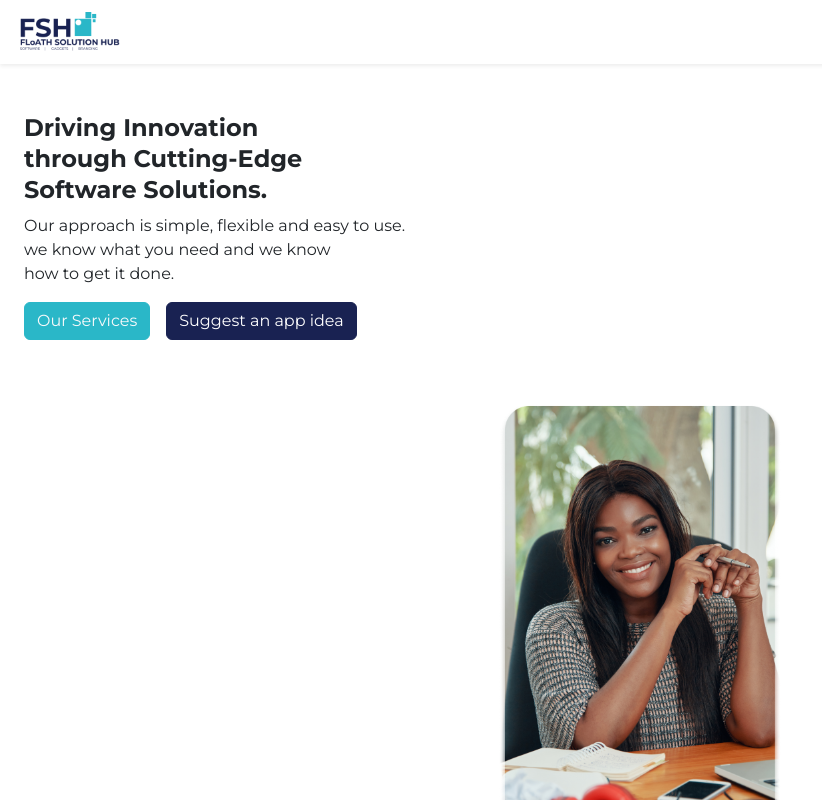
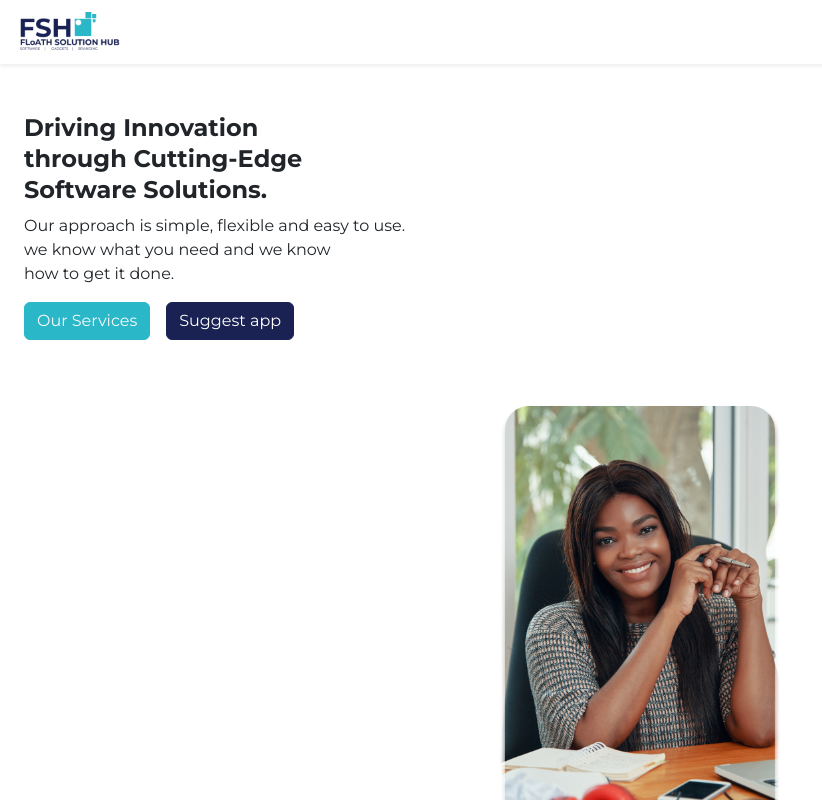
Before and after one commit to ajadimayowa/myresume, a React (Create React App) app: page / in a window 1280 px wide. Shown: the top 800 px of the page, without its empty margins (0-822 px from the left). Built offline with nearby package versions, Linux system fonts and the light colour scheme.

Commit message:
fixed button span

```diff
--- a/src/pages/home.js
+++ b/src/pages/home.js
@@ -89,7 +89,7 @@ export default function Home() {
         <span className="d-flex gap-3 mt-2">
           <Button variant="primary text-light">Our Services</Button>
           <Button variant="secondary" onClick={handleQuote}>
-            Suggest an app idea
+            Suggest app
           </Button>
           {/* ${description.icon} */}
         </span>
```
